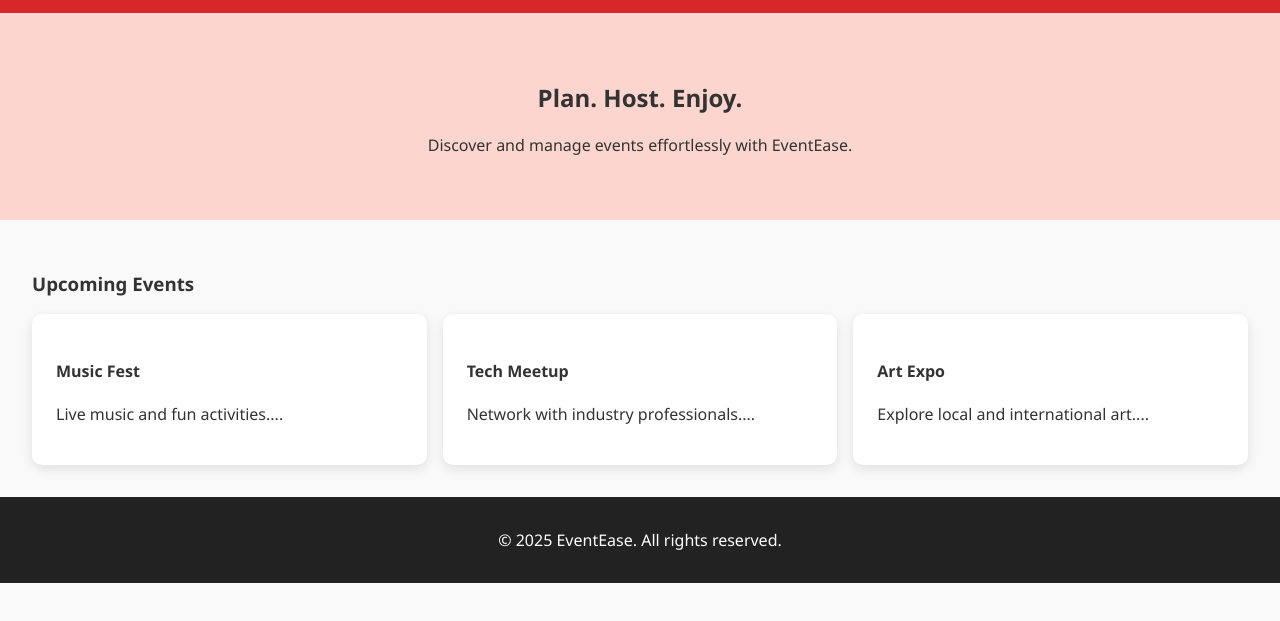
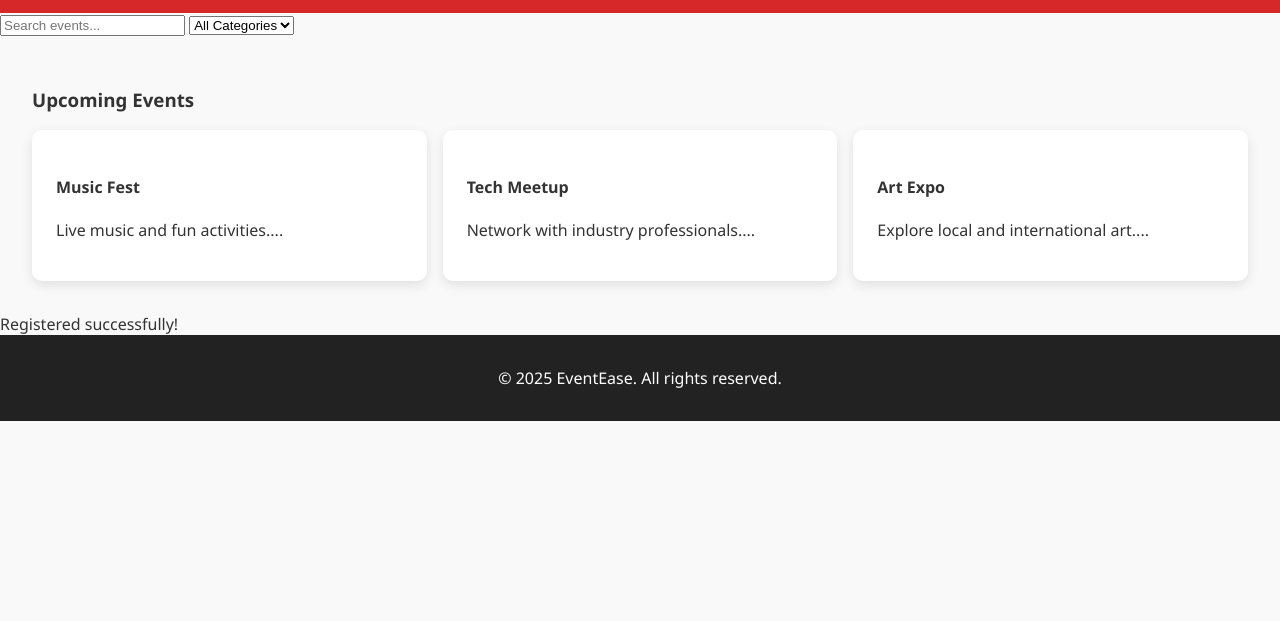
Before and after one commit to khdxsohee/event-ease-simplify-your-events, a plain HTML site: page index.html in a window 1280 px wide. Shown: the part 73-694 px from the top of the page. Drawn offline with Linux system fonts and the light colour scheme.

Commit message:
Update index.html

```diff
--- a/index.html
+++ b/index.html
@@ -18,15 +18,20 @@
     </nav>
   </header>
 
-  <section class="intro">
-    <h2>Plan. Host. Enjoy.</h2>
-    <p>Discover and manage events effortlessly with EventEase.</p>
+  <section class="search-filter">
+    <input type="text" id="searchInput" placeholder="Search events..." />
+    <select id="categoryFilter">
+      <option value="all">All Categories</option>
+      <option value="Music">Music</option>
+      <option value="Tech">Tech</option>
+      <option value="Art">Art</option>
+    </select>
   </section>
 
   <section class="events">
     <h3>Upcoming Events</h3>
     <div class="event-cards" id="eventList">
-      <!-- Event cards inserted by JS -->
+      <!-- JS will insert cards here -->
     </div>
   </section>
 
@@ -35,8 +40,11 @@
       <span class="close" id="closeModal">&times;</span>
       <h3 id="modalTitle"></h3>
       <p id="modalDesc"></p>
+      <button id="registerBtn">Register Now</button>
     </div>
   </div>
+
+  <div id="toast">Registered successfully!</div>
 
   <footer>
     <p>&copy; 2025 EventEase. All rights reserved.</p>
```
